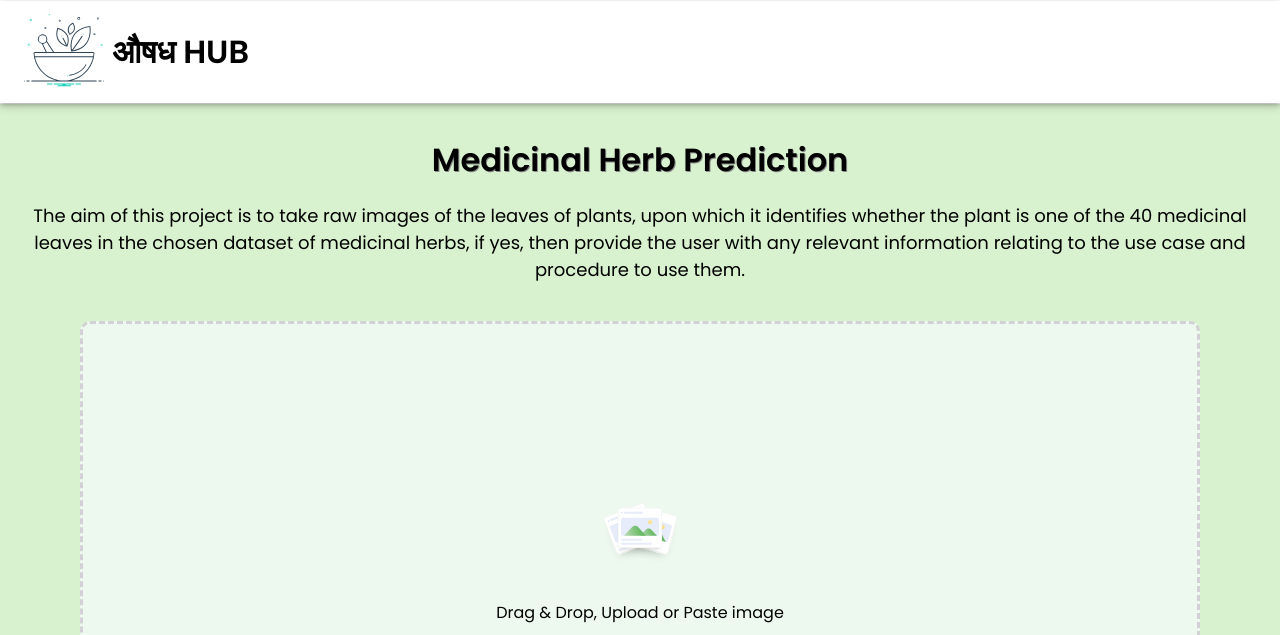
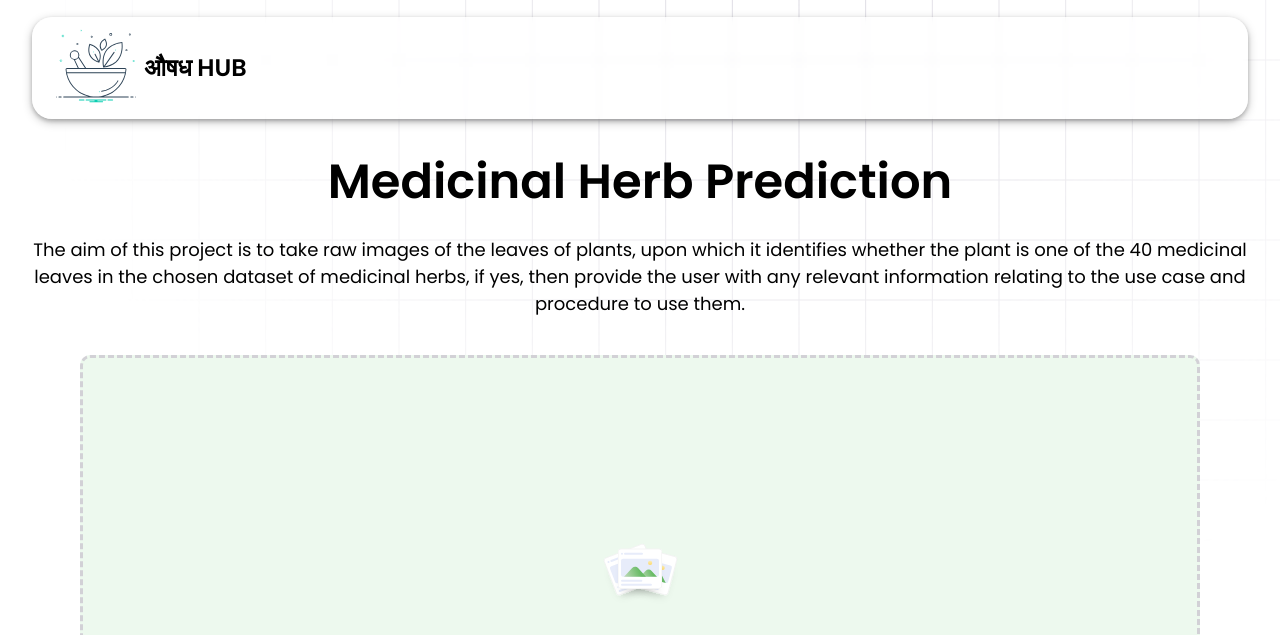
Before and after one commit to abhinav0git/SIHV1, a Flask app: page / in a window 1280 px wide. Shown: the top 635 px of the page. Run offline with Flask 3, Linux system fonts and the light colour scheme; some libraries are stand-ins or nearby versions.

Commit message:
testing new ui and colors

```diff
--- a/app.py
+++ b/app.py
@@ -1,19 +1,9 @@
-from flask import Flask, render_template, request
-from keras.models import load_model
-from keras.preprocessing import image
-import torch
-import numpy as np
-import pandas as pd
+from flask import Flask, render_template, request, jsonify
 import os
-from PIL import Image
-import torchvision.models as models
-import math
-from torchvision import transforms, datasets, models
-
-
+import requests
+import json
 app = Flask(__name__)
 
-"""################################## CHECK FOR FILETYPE #####################################################"""
 
 def is_image_file(filename):
     # Get the file extension (e.g., ".jpg",)
@@ -22,171 +12,16 @@ def is_image_file(filename):
     # Check if the extension is either ".jpg" or ".png"
     return file_extension in ('.jpg', '.jpeg')
 
-"""################################## PRE PROCESS THE IMAGE #####################################################"""
 
-def process_image(image_path):
-    """Process an image path into a PyTorch tensor"""
-    image = Image.open(image_path)
-    # Resize
-    img = image.resize((256, 256))
-
-    # Center crop
-    width = 256
-    height = 256
-    new_width = 224
-    new_height = 224
-
-    left = (width - new_width) / 2
-    top = (height - new_height) / 2
-    right = (width + new_width) / 2
-    bottom = (height + new_height) / 2
-    img = img.crop((left, top, right, bottom))
-
-    # Convert to numpy, transpose color dimension and normalize
-    img = np.array(img).transpose((2, 0, 1)) / 256
-    img = img[:3,:,:]
-
-    # Standardization
-    means = np.array([0.485, 0.456, 0.406]).reshape((3, 1, 1))
-    stds = np.array([0.229, 0.224, 0.225]).reshape((3, 1, 1))
-
-    # print(img.shape, means.shape)
-    img = img - means
-    img = img / stds
-
-    img_tensor = torch.Tensor(img)
-
-    return img_tensor
-
-
-"""################################## MODEL LOADING from CHECKPOINT ##############################################"""
-
-# Basic details
-def model_loading():
-    path = 'model/resnet50-transfer.pth'
-    # Get the model name
-    model_name = os.path.basename(path).split('-')[0]if '-' in os.path.basename(path) else os.path.basename(path).split('.')[0]
-
-    checkpoint = torch.load(path, map_location = torch.device('cpu'))
-
-
-    if model_name == 'resnet50':
-        model = models.resnet50( weights = None )
-
-        model.fc = checkpoint['fc']
-
-    # Load in the state dict
-    model.load_state_dict(checkpoint['state_dict'])
-
-    # Model basics
-    model.class_to_idx = checkpoint['class_to_idx']
-    model.idx_to_class = checkpoint['idx_to_class']
-    model.epochs = checkpoint['epochs']
-
-    class_labels = [
-    'Alpinia Galanga (Rasna)',
-    'Amaranthus Viridis (Arive-Dantu)',
-    'Artocarpus Heterophyllus (Jackfruit)',
-    'Azadirachta Indica (Neem)',
-    'Basella Alba (Basale)',
-    'Brassica Juncea (Indian Mustard)',
-    'Carissa Carandas (Karanda)',
-    'Citrus Limon (Lemon)',
-    'Ficus Auriculata (Roxburgh fig)',
-    'Ficus Religiosa (Peepal Tree)',
-    'Hibiscus Rosa-sinensis',
-    'Jasminum (Jasmine)',
-    'Mangifera Indica (Mango)',
-    'Mentha (Mint)',
-    'Moringa Oleifera (Drumstick)',
-    'Muntingia Calabura (Jamaica Cherry-Gasagase)',
-    'Murraya Koenigii (Curry)',
-    'Nerium Oleander (Oleander)',
-    'Nyctanthes Arbor-tristis (Parijata)',
-    'Ocimum Tenuiflorum (Tulsi)',
-    'Piper Betle (Betel)',
-    'Plectranthus Amboinicus (Mexican Mint)',
-    'Pongamia Pinnata (Indian Beech)',
-    'Psidium Guajava (Guava)',
-    'Punica Granatum (Pomegranate)',
-    'Santalum Album (Sandalwood)',
-    'Syzygium Cumini (Jamun)',
-    'Syzygium Jambos (Rose Apple)',
-    'Tabernaemontana Divaricata (Crape Jasmine)',
-    'Trigonella Foenum-graecum (Fenugreek)'
-    ]
-
-   # Create model.class_to_idx list
-    model.class_to_idx = [(label, idx) for idx, label in enumerate(class_labels)]
-
-    # Create model.idx_to_class list
-    model.idx_to_class = [(idx, label) for idx, label in enumerate(class_labels)]
-
-    return model
-
-"""######################################  PREDICTION FUNCTION  ################################################"""
-
-def predict(image_path, model, topk ):
-
-    """
-    Make a prediction for an image using a trained model
-
-    Params
-    --------
-        image_path (str): filename of the image
-        model (PyTorch model): trained model for inference
-        topk (int): number of top predictions to return
-    --------
-    Returns
-    """
-
-    img_tensor = process_image(image_path)
-
-    img_tensor = img_tensor.reshape(1, 3, 224, 224)
-
-    with torch.no_grad():
-        # Set to evaluation
-        model.eval()
-
-        # Model outputs log probabilities
-        out = model(img_tensor)
-        ps = torch.exp(out)
-
-        topk, topclass = ps.topk(topk, dim = 1)
-
-        top_classes = [model.idx_to_class[class_] for class_ in topclass.cpu().numpy()[0]]
-        top_p = topk.cpu().numpy()[0]
-
-        return img_tensor.cpu().squeeze(), top_p, top_classes
-
-
-"""############################### Extract Info from CSV corresponding to the Index  ############"""
-
-def extract(index):
-
-    if ( index <30 ):
-        df = pd.read_csv("info1.csv")
-
-        # Retrieve column based on index and store as string
-        info = df.iloc[index, 2]
-
-        return info
-    else :
-        return 'Not a valid Index'
-
-"""##########################################   ROUTES    ##################################################"""
 # Home Route
 @app.route('/')
 def index():
     return render_template("index.html")
 
-
-# when the user hits submit button
 @app.route('/upload', methods=['POST', 'GET'])
 def upload_file():
-
     if 'file' not in request.files:
-        return 'No file part'
+        return 'No file'
     file = request.files['file']
 
     if file.filename == '':
@@ -196,25 +31,21 @@ def upload_file():
 
         img_path = 'static/upload/' + file.filename
         file.save(img_path)
-        print(img_path)
-        # AusafV1\static\upload\leaf1.jpeg
-        model = model_loading()
 
-        # Predict Function, takes (imagePath, modelName, number of top precitions to return) as parameters
-        img, p, classes = predict(img_path, model, 1)
-        result = pd.DataFrame({'p': p}, index = classes)
+        response = requests.post("https://getprediction-o22v7v4baq-el.a.run.app/upload", files={'file': open(img_path, 'rb')})
+        responsedata = response.json()
 
         img_path = '../' + img_path
-        print(classes[0][0], classes[0][1], p[0])
 
-        info = extract(classes[0][0])
-        return render_template("result.html", img_path = img_path, prediction_name = classes[0][1], confidence_level = p[0]*100, description = info )
+        prediction = responsedata['prediction']
+        confidence_level = responsedata['confidence_level']
+        info = responsedata['info']
 
-    return 'Upload failed. Please check for correct file formats, only jpeg and png are accepted.'
+        # data = {"prediction" : classes[0][1], "confidence_level" : p[0]*100, "info" : info}
 
-    return render_template("result.html")
+        return render_template("result.html", img_path = img_path, prediction_name = prediction, confidence_level = confidence_level, description = info )
 
 
 """##################################### MAIN APP CALL #########################################"""
 if __name__ == "__main__":
-    app.run( debug = True )
+    app.run( debug = True)
--- a/static/stylesheets/style.css
+++ b/static/stylesheets/style.css
@@ -9,6 +9,12 @@
         flex-direction: column;
         margin: 0 1.5rem;
     }
+    .custom-button {
+        width: 155px !important;
+    }
+    .browse-btn {
+        width: 110px !important;
+    }
 }
 
 *{
@@ -18,26 +24,35 @@
 body{
     margin: 0;
     font-family: "Poppins", sans-serif;
-    background-color: #d8f1ce;
+    background-image: url(/static/img/squares.svg);
+    /* background-color: rgba(173, 216, 230, 0.419); */
     transition: background 0.2s linear;
 }
 
 header {
-    background: #fff;
     width: 100%;
-    /* color: #fff; */
     padding: 1px 0;
+    line-height: 1.2%;
+}
+
+header h1 {
+    font-size: auto;
 }
 
 .navbar {
+    background-color: rgba(255, 255, 255, 0.5);
+    -webkit-backdrop-filter: blur(5px);
+    backdrop-filter: blur(4px);
+    position: sticky;
     display: flex;
-    box-shadow: 0 2px 4px 0 rgba(0, 0, 0, 0.2), 0 3px 10px 0 rgba(0, 0, 0, 0.19);
+    box-shadow: 0 2px 4px 0 rgba(0, 0, 0, 0.2), 0 3px 10px 0 rgba(0, 0, 0, 0.25);
     align-items: center;
     padding-left: 0.8rem;
     padding-right: 0.8rem;
-    margin: 0 auto;
+    margin: 1rem 2rem 0 2rem;
     flex-direction: row;
     justify-content: space-between;
+    border-radius: 20px;
 }
 .textandlogo {
     /* border: 1px solid black; */
@@ -69,19 +84,22 @@ header {
 }
 
 .tool-section h1 {
-    padding-top: 2rem;
+    font-size: 3em;
+    letter-spacing: -0.5%;
+    padding-top: 1.6rem;
     text-align: center;
     margin: 0;
 }
 
 .slogan {
-    padding: 0 1rem 0 1rem;
+    padding: 0 1.5rem 0 1.5rem;
     text-align: center;
     display: block;
     margin-left: auto;
     margin-right: auto;
     font-size: 18px;
     font-weight:500;
+    line-height: 1.5;
 }
 
 .uploadsection {
@@ -100,6 +118,10 @@ header {
     /* height: 433px; */
     transition: .1s ease-in-out;
 }
+
+#upsectionIndex:hover {
+    background-color: #ebebebd4;
+  }
 
 .afterImage {
     width: 100%;
@@ -132,6 +154,7 @@ header {
     border-radius: 5px;
     display: flex;
     width: 200px;
+    min-width: 150px;
     height: 38px;
     justify-content: space-around;
     border: none;
@@ -225,8 +248,3 @@ img#svgImage {
     margin: 0 1rem;
     padding: 1rem 2rem;
 }
-
-#circularcursor{
-    background-color: rgba(0, 0, 0, 0.25);
-    border: 1px solid transparent;
-}
--- a/templates/index.html
+++ b/templates/index.html
@@ -1,3 +1,4 @@
+<!DOCTYPE html>
 <html lang="en">
 <head>
 
@@ -16,7 +17,7 @@
 
     <div class="container">
         <header>
-            <div class="navbar">
+            <nav class="navbar">
                 <div class="textandlogo">
                     <a href="/" class="logo"> <img src="../static/img/logo.svg" alt="logo"> </a>
                     <span class="logoname"><h1>औषध HUB</h1></span>
@@ -31,17 +32,17 @@
                     </label> -->
                   </div>
 
-            </div>
+            </nav>
         </header>
         <div class="tool-section">
-            <h1 class="toolheading" style="text-shadow: 1px 1px #888;">Medicinal Herb Prediction</h1>
+            <h1 class="toolheading">Medicinal Herb Prediction</h1>
             <p class="slogan">The aim of this project is to take raw images of the leaves of plants, upon which it identifies whether the plant is one of the 40 medicinal leaves in the chosen dataset of medicinal herbs, if yes, then provide the user with any relevant information relating to the use case and procedure to use them.</p>
             <div class="toolwindow">
                 <div class="section">
                         <div class="tool-span">
                             <div class="tool-area">
-                                <div class="uploadsection" >
-                                    <div class="before-upload upload-area">
+                                <div class="uploadsection" id="upsectionIndex">
+                                    <div class="before-upload upload-area" id="bef-up">
                                         <div class="afterImage" id="something">
                                             <img id="image" style="width:auto; height:120px; margin-bottom: 1rem;" class="normal"/>
                                         </div>
@@ -59,9 +60,8 @@
                                         <form action="/upload" method="POST" enctype="multipart/form-data">
                                             <input type="file" name="file" id="file" hidden="" accept=".jpg,.jpeg,.jpe">
                                             <span class="drag-n-drop-text"><small>(Max Image Size 5 MB)</small></span>
-                                            <input type="submit" class="custom-button" value="Submit">
+                                            <input type="submit" class="custom-button" id="submit-button" value="Submit">
                                         </form>
-
 
                                     </div>
 
--- a/templates/result.html
+++ b/templates/result.html
@@ -1,3 +1,4 @@
+<!DOCTYPE html>
 <html lang="en">
 <head>
 
@@ -69,7 +70,7 @@
                 </div>
 
                 <div class = "paraSection ">
-                    <h2>Descriptio</h2>
+                    <h2>Description</h2>
                     <p class="slogann">{{description}}</p>
                 </div>
 
```
Also changed, not shown: static/img/squares.svg (added), 1 other file.
